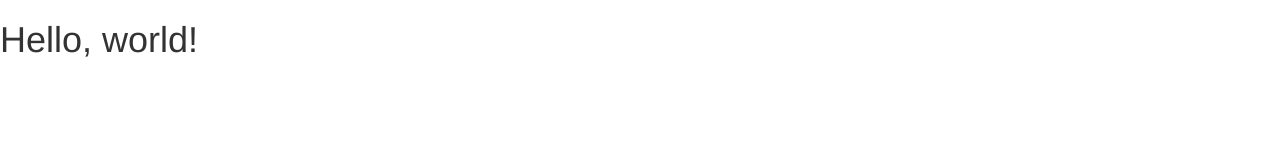
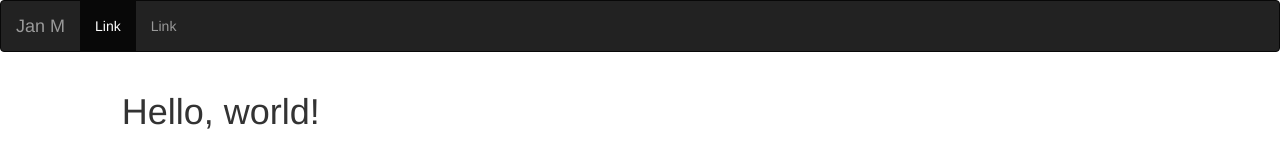
Before and after one commit to janmaloney/firehose-git, a plain HTML site: page index.html in a window 1280 px wide. Drawn offline with nearby package versions, Linux system fonts and the light colour scheme.

Commit message:
add stuff

```diff
--- a/index.html
+++ b/index.html
@@ -14,8 +14,34 @@
     <![endif]-->
   </head>
   <body>
+
+
+<nav class="navbar navbar-inverse" role="navigation">
+  <!-- Brand and toggle get grouped for better mobile display -->
+  <div class="navbar-header">
+    <button type="button" class="navbar-toggle" data-toggle="collapse" data-target="#bs-example-navbar-collapse-1">
+      <span class="sr-only">Toggle navigation</span>
+      <span class="icon-bar"></span>
+      <span class="icon-bar"></span>
+      <span class="icon-bar"></span>
+    </button>
+    <a class="navbar-brand" href="index.html">Jan M</a>
+  </div>
+
+  <!-- Collect the nav links, forms, and other content for toggling -->
+  <div class="collapse navbar-collapse" id="bs-example-navbar-collapse-1">
+    <ul class="nav navbar-nav">
+      <li class="active"><a href="http://www.google.com">Link</a></li>
+      <li><a href="#">Link</a></li>
+
+
+    </ul>
+  </div><!-- /.navbar-collapse -->
+</nav>
+
+<div class="col-xs-6 col-xs-offset-3 col-sm-3 col-sm-offset-1">
     <h1>Hello, world!</h1>
-
+</div>
     <!-- jQuery (necessary for Bootstrap's JavaScript plugins) -->
     <script src="https://code.jquery.com/jquery.js"></script>
     <!-- Include all compiled plugins (below), or include individual files as needed -->
```
